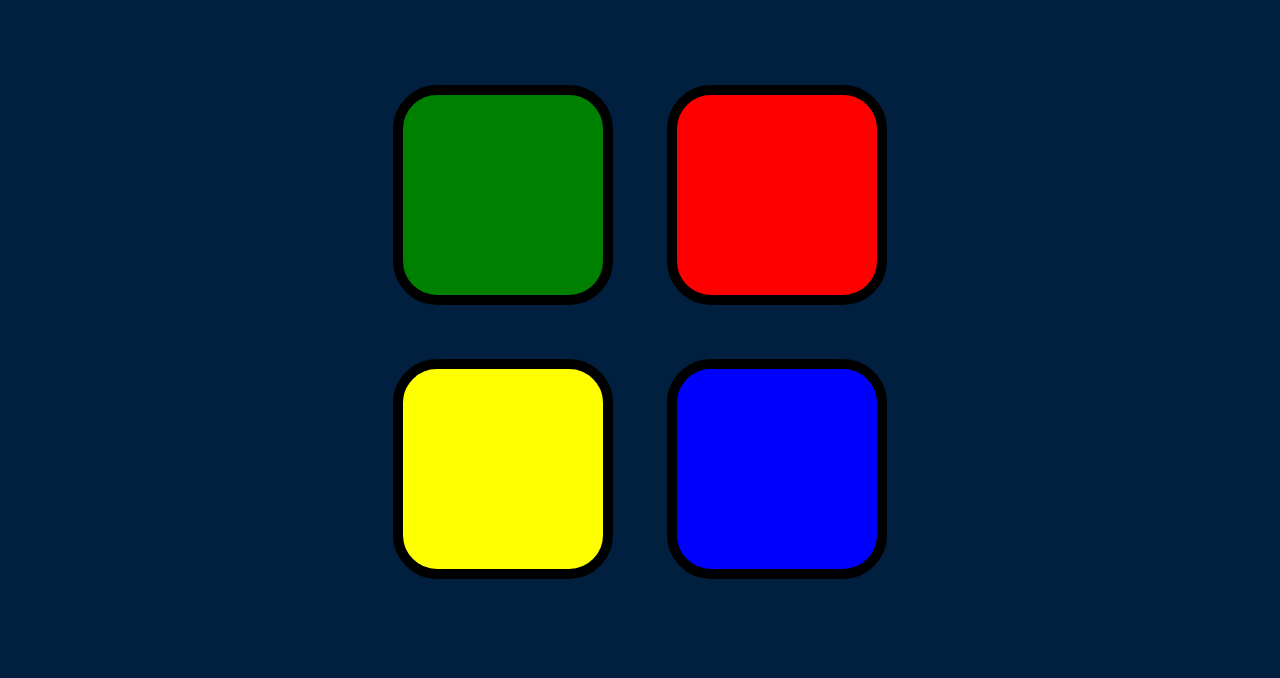
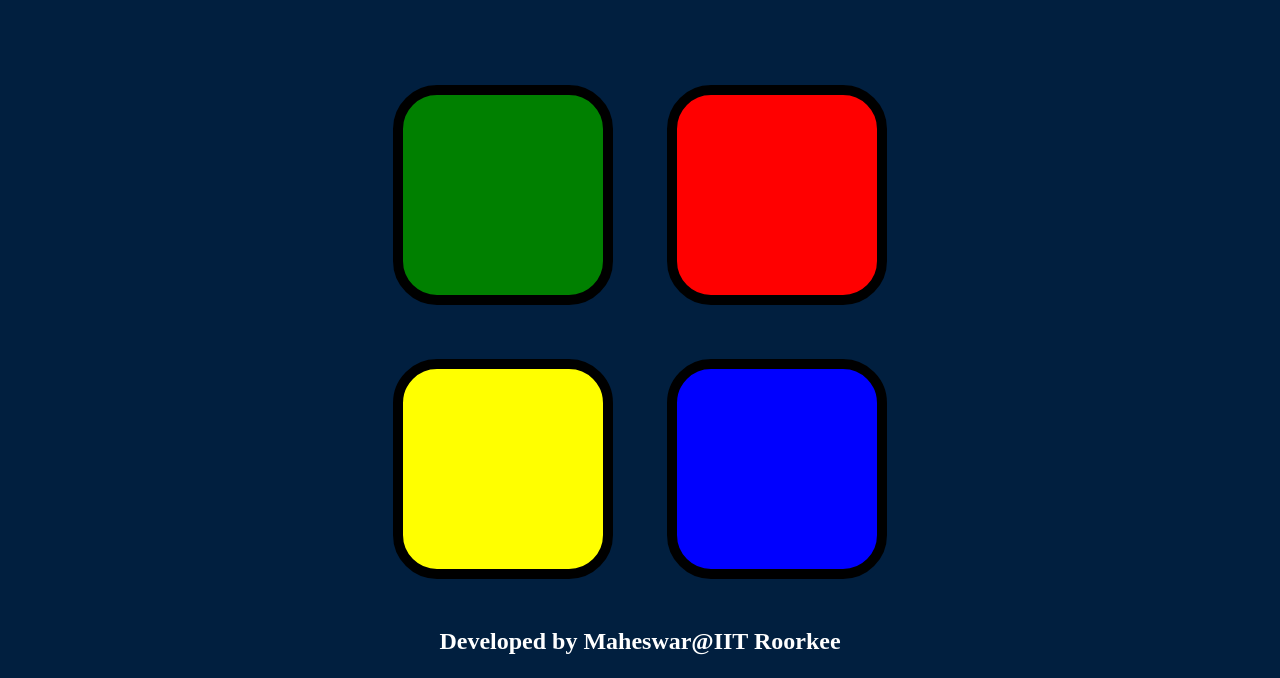
Before and after one commit to mahesh12393/Simon_game, a plain HTML site: page simon.html in a window 1280 px wide. Shown: the part 122-800 px from the top of the page. Drawn offline with nearby package versions, Linux system fonts and the light colour scheme.

Commit message:
Rectified some mistakes

```diff
--- a/simon.html
+++ b/simon.html
@@ -22,6 +22,9 @@
     </div>
   </div>
 </div>
+<footer>
+    <h2 style="color:white">Developed by Maheswar@IIT Roorkee</h2>
+</footer>
 <script src="https://code.jquery.com/jquery-3.5.1.js" integrity="sha256-QWo7LDvxbWT2tbbQ97B53yJnYU3WhH/C8ycbRAkjPDc=" crossorigin="anonymous"></script>
  <script src="app.js" charset="utf-8"></script>
 </body>
```
